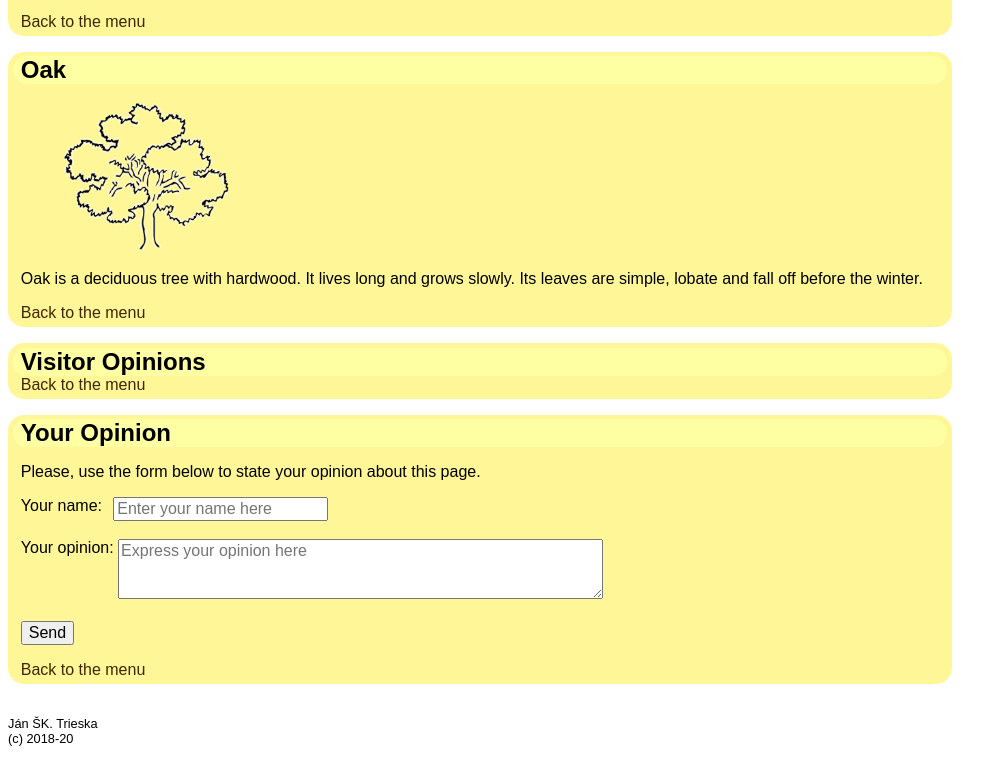
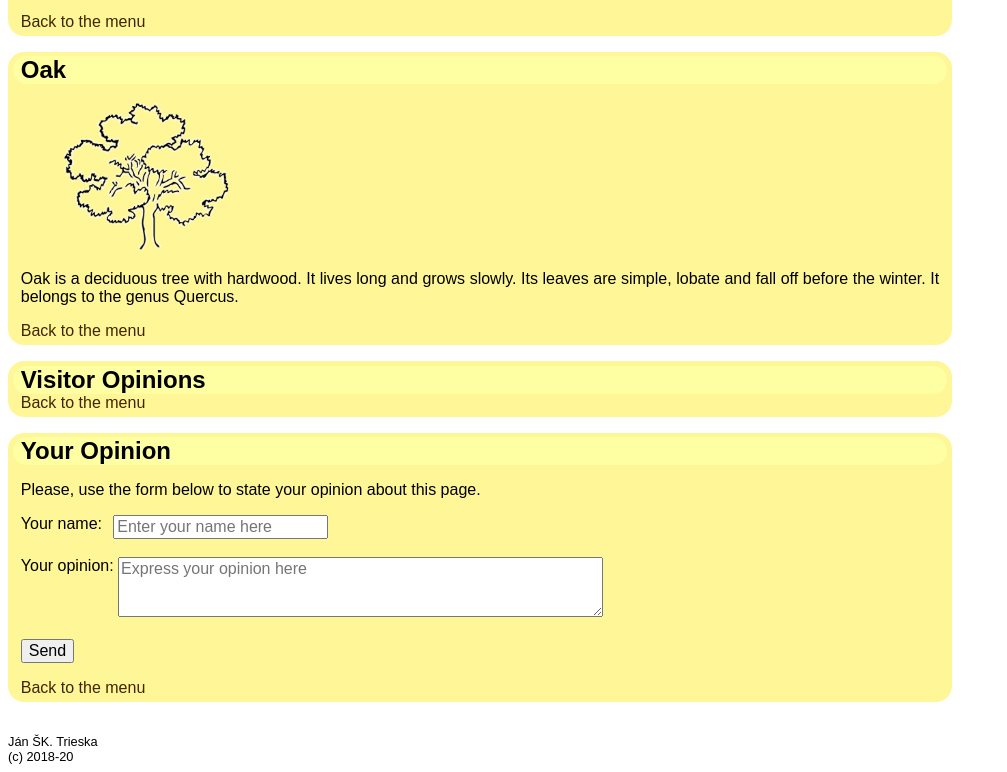
Before and after one commit to skorecko/wt2020dynamicBlog, a website built with Parcel: page index.html in a window 1280 px wide. Shown: the part 989-1761 px from the top of the page, without its empty margins (0-1007 px from the left). Built offline with nearby package versions, Linux system fonts and the light colour scheme.

Commit message:
edied html and changed sandbox name.

```diff
--- a/index.html
+++ b/index.html
@@ -110,7 +110,8 @@
         </figure>
         <p>
           Oak is a deciduous tree with hardwood. It lives long and grows slowly.
-          Its leaves are simple, lobate and fall off before the winter.
+          Its leaves are simple, lobate and fall off before the winter. It
+          belongs to the genus Quercus.
         </p>
         <footer class="menuLink">
           <a href="#menuTitle">Back to the menu</a>
--- a/package.json
+++ b/package.json
@@ -1,7 +1,7 @@
 {
   "name": "wt2020dynamicblog",
   "version": "1.0.0",
-  "description": "Dynamic blog demo for Web Technologies course at DCI FEEI TUKE in 2020.",
+  "description": "Dynamic blog demo for Web Technologies course at DCI FEEI TUKE in 2020.\n",
   "main": "index.html",
   "scripts": {
     "start": "parcel index.html --open",
```
